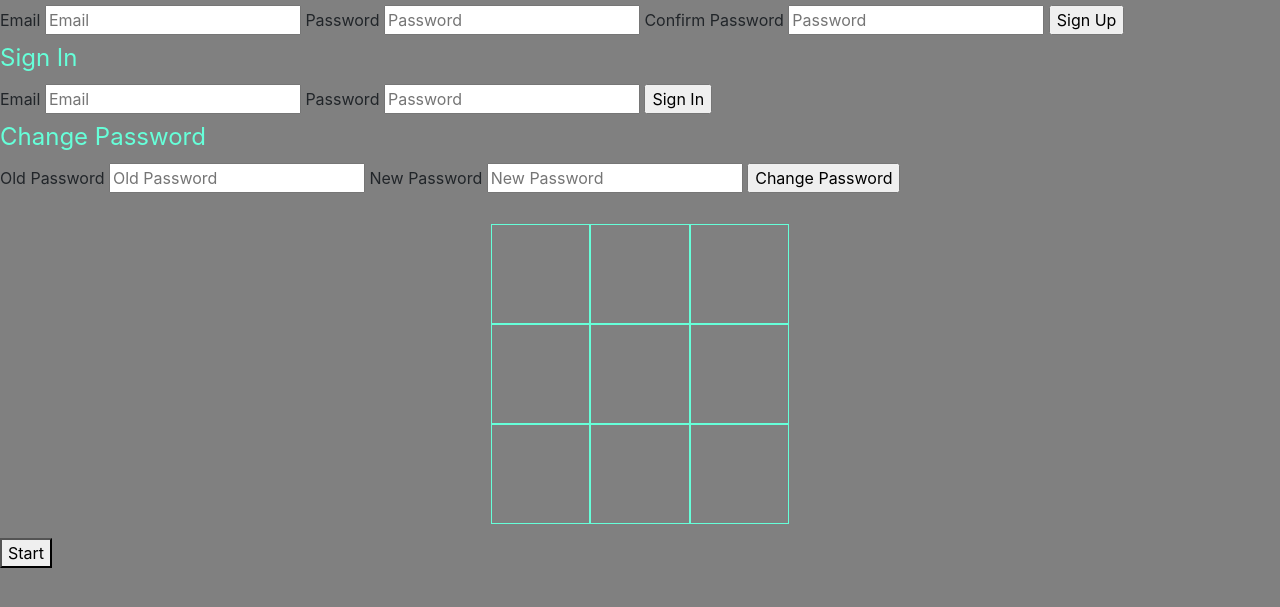
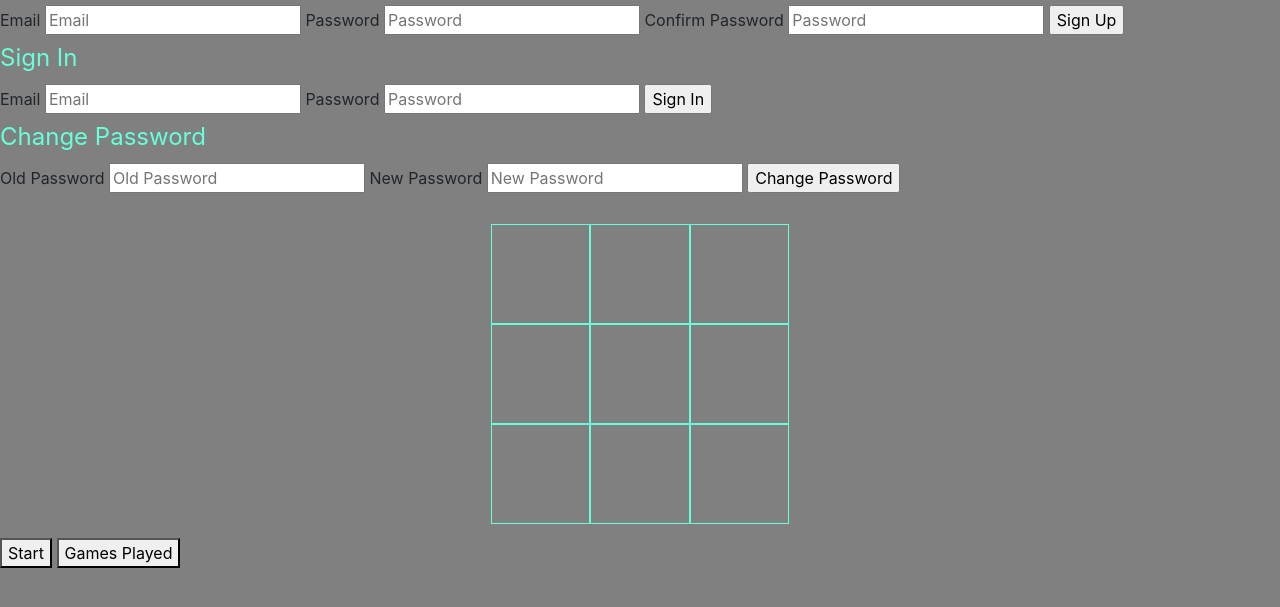
Before and after one commit to brhukee/brandon-hukee-project, a website built with webpack: page index.html in a window 1280 px wide. Shown: the part 103-710 px from the top of the page. Built offline with nearby package versions, Linux system fonts and the light colour scheme.

Commit message:
Added buttons
Added previous game button as well as updated the tag that holds my
buttons for easy access

```diff
--- a/index.html
+++ b/index.html
@@ -95,8 +95,9 @@
             <div data-winning-message-text></div>
         </div>
 
-        <!-- Start button ID -->
+        <!-- Game buttons -->
         <button id="startButton">Start</button>
+        <button id="getGames">Games Played</button>
 
   </body>
 </html>
```
